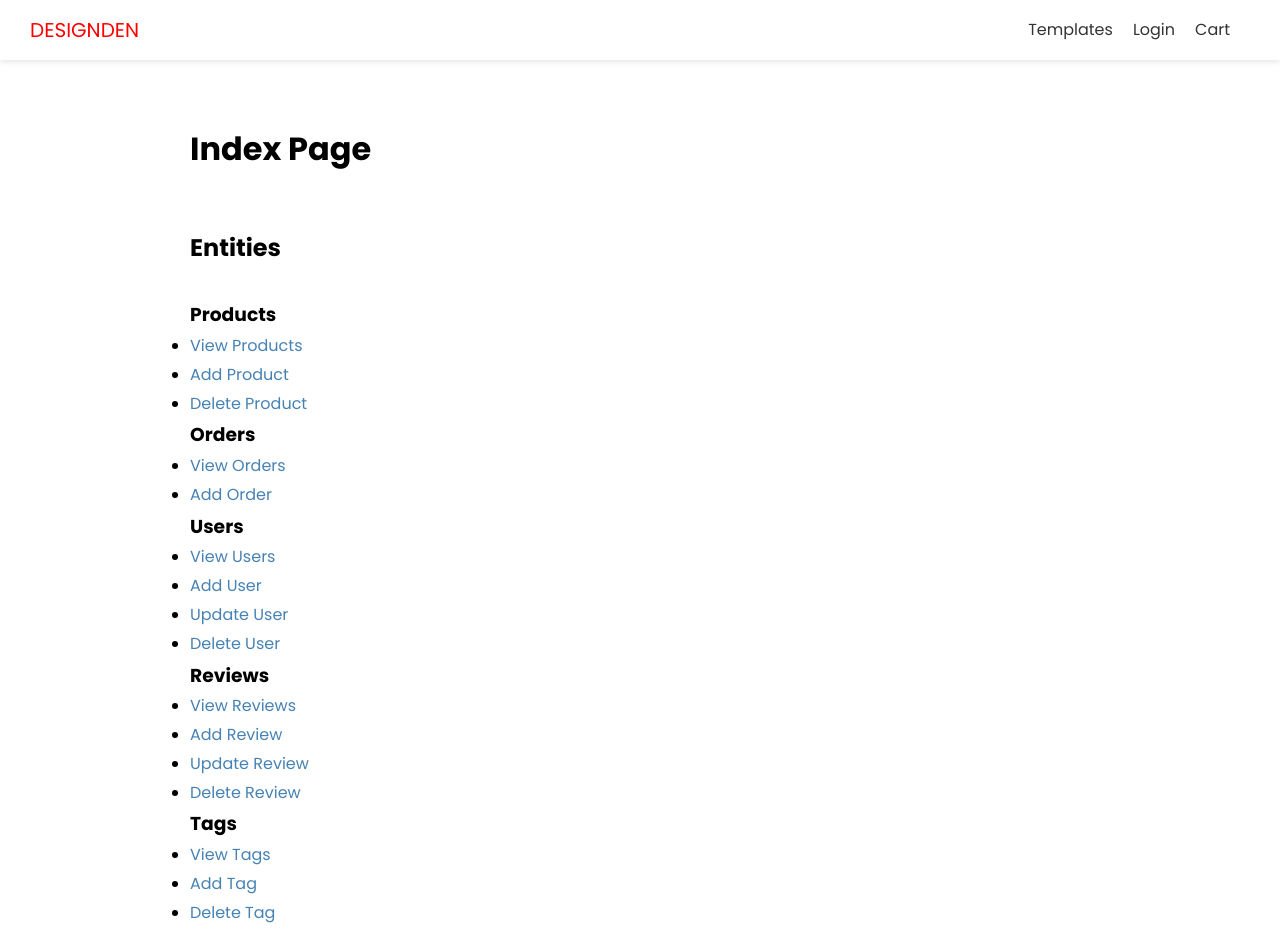
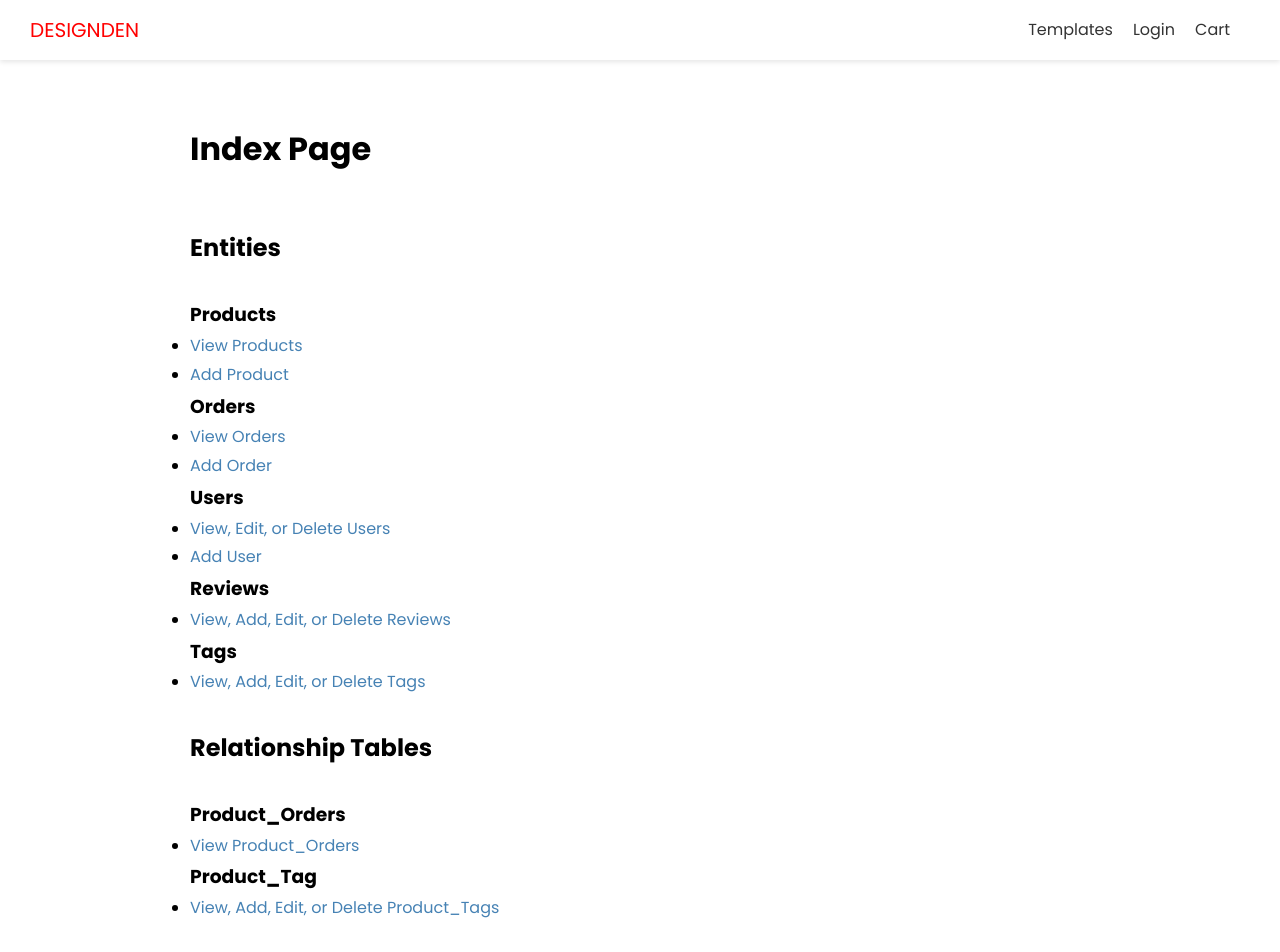
Before and after one commit to jonah0502/DesignDen, a Next.js app in the folder designden-frontend/: page /index in a window 1280 px wide. Shown: the top 952 px of the page. Built offline with nearby package versions, Linux system fonts and the light colour scheme.

Commit message:
Update links on index and home page

```diff
--- a/designden-frontend/pages/index/index.js
+++ b/designden-frontend/pages/index/index.js
@@ -16,9 +16,6 @@ export default function IndexPage() {
         <li>
           <Link href="/templates/add">Add Product</Link>
         </li>
-        <li>
-          <Link href="/templates/[id]">Delete Product</Link>
-        </li>
       </ul>
       <h3>Orders</h3>
       <ul>
@@ -32,43 +29,22 @@ export default function IndexPage() {
       <h3>Users</h3>
       <ul>
         <li>
-          <Link href="/users">View Users</Link>
+          <Link href="/users">View, Edit, or Delete Users</Link>
         </li>
         <li>
           <Link href="/signup">Add User</Link>
-        </li>
-        <li>
-          <Link href="/users/edit">Update User</Link>
-        </li>
-        <li>
-          <Link href="/users/delete">Delete User</Link>
         </li>
       </ul>
       <h3>Reviews</h3>
       <ul>
         <li>
-          <Link href="/reviews">View Reviews</Link>
-        </li>
-        <li>
-          <Link href="/reviews/add">Add Review</Link>
-        </li>
-        <li>
-          <Link href="/reviews/edit">Update Review</Link>
-        </li>
-        <li>
-          <Link href="/reviews/delete">Delete Review</Link>
+          <Link href="/reviews">View, Add, Edit, or Delete Reviews</Link>
         </li>
       </ul>
       <h3>Tags</h3>
       <ul>
         <li>
-          <Link href="/tags">View Tags</Link>
-        </li>
-        <li>
-          <Link href="/tags/add">Add Tag</Link>
-        </li>
-        <li>
-          <Link href="/tags/delete">Delete Tag</Link>
+          <Link href="/tags">View, Add, Edit, or Delete Tags</Link>
         </li>
       </ul>
       <br />
@@ -83,13 +59,9 @@ export default function IndexPage() {
       <h3>Product_Tag</h3>
       <ul>
         <li>
-          <Link href="/product-tags">View Product_Tags</Link>
-        </li>
-        <li>
-          <Link href="/product-tags/add">Add Product_Tag</Link>
-        </li>
-        <li>
-          <Link href="/product-tags/delete">Delete Product_Tag</Link>
+          <Link href="/product-tags">
+            View, Add, Edit, or Delete Product_Tags
+          </Link>
         </li>
       </ul>
     </Layout>
```
Also changed, not shown: designden-frontend/pages/index.js (+7 -6 lines).
